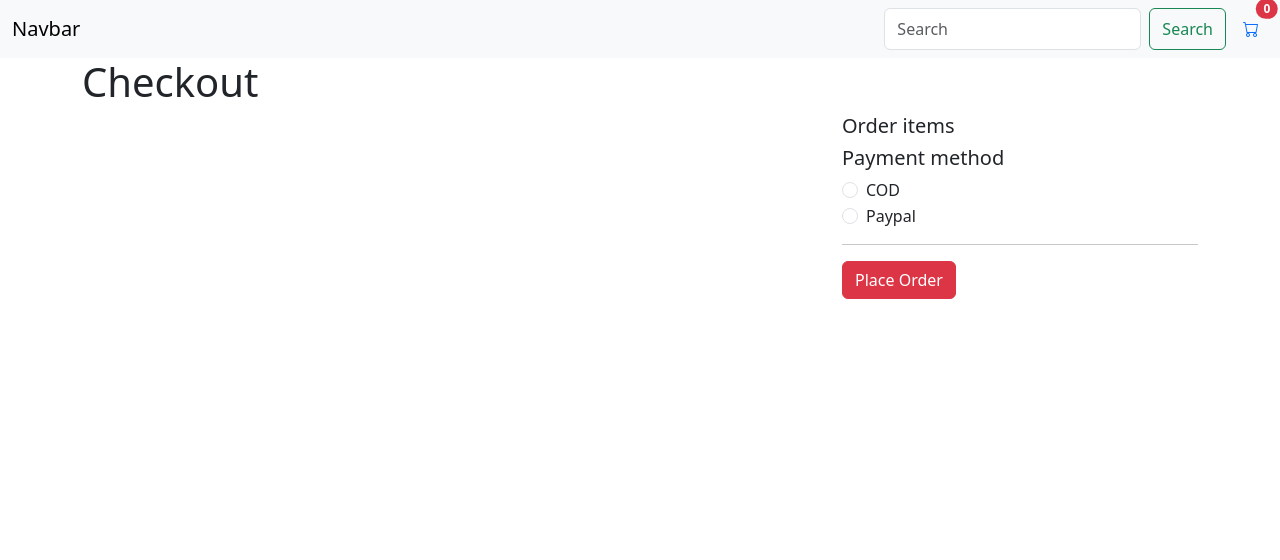
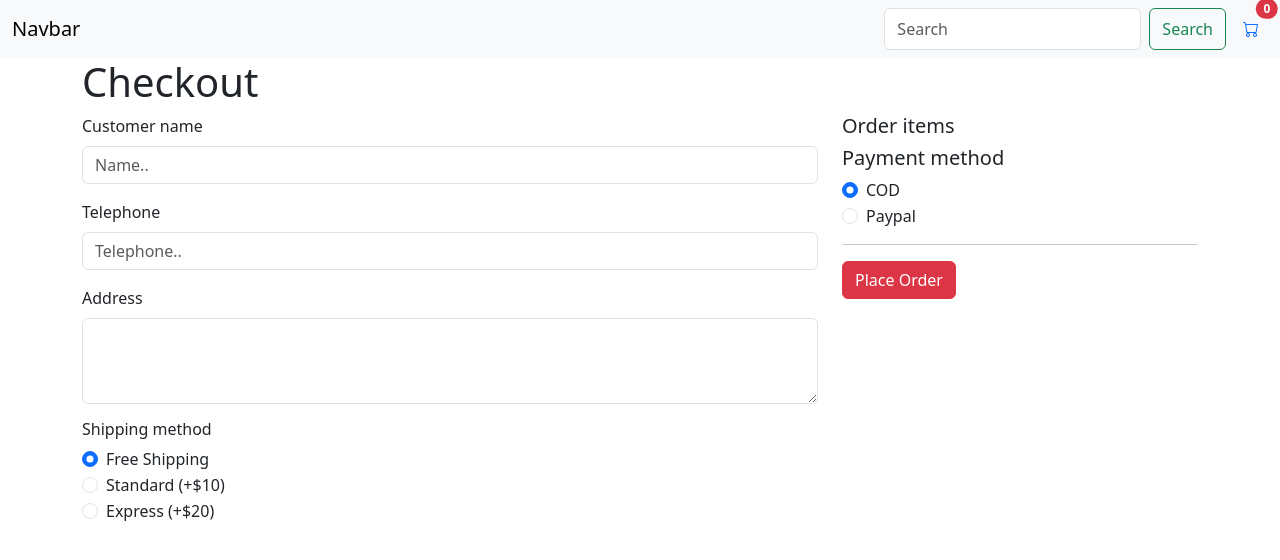
Before and after one commit to hoatq-fptaptech/T2311E_PHP, a PHP site: page /checkout.php in a window 1280 px wide. Shown: the top 560 px of the page. Run offline with PHP 8.4, Linux system fonts and the light colour scheme; data that the repository does not hold is empty.

Commit message:
demo checkout form

```diff
--- a/checkout.php
+++ b/checkout.php
@@ -16,10 +16,40 @@
     <main class="main">
         <div class="container">
             <h1>Checkout</h1>
-            <form action="#" method="Post">
+            <form action="/place_order.php" method="post">
             <div class="row">
                 <div class="col-8">
-
+                    <div class="mb-3">
+                    <label for="exampleFormControlInput1" class="form-label">Customer name</label>
+                    <input required name="customer_name" type="text" class="form-control" id="exampleFormControlInput1" placeholder="Name..">
+                    </div>
+                    <div class="mb-3">
+                    <label for="exampleFormControlInput2" class="form-label">Telephone</label>
+                    <input required name="tel" type="text" class="form-control" id="exampleFormControlInput2" placeholder="Telephone..">
+                    </div>
+                    <div class="mb-3">
+                    <label for="exampleFormControlTextarea1" class="form-label">Address</label>
+                    <textarea required name="address" class="form-control" id="exampleFormControlTextarea1" rows="3"></textarea>
+                    </div>
+                    <h6>Shipping method</h6>
+                    <div class="form-check">
+                        <input checked name="shipping_method" class="form-check-input" type="radio" value="FREE" id="flexCheckDefault1">
+                        <label class="form-check-label" for="flexCheckDefault1">
+                            Free Shipping
+                        </label>
+                    </div>
+                    <div class="form-check">
+                        <input name="shipping_method" class="form-check-input" type="radio" value="STANDARD" id="flexCheckChecked2">
+                        <label class="form-check-label" for="flexCheckChecked2">
+                            Standard (+$10)
+                        </label>
+                    </div>
+                    <div class="form-check">
+                        <input name="shipping_method" class="form-check-input" type="radio" value="EXPRESS" id="flexCheckChecked3">
+                        <label class="form-check-label" for="flexCheckChecked3">
+                            Express (+$20)
+                        </label>
+                    </div>
                 </div>
                 <div class="col">
                     <h5>Order items</h5>
@@ -32,7 +62,7 @@
                     </ul>
                     <h5>Payment method</h5>
                     <div class="form-check">
-                        <input name="payment_method" class="form-check-input" type="radio" value="COD" id="flexCheckDefault">
+                        <input checked name="payment_method" class="form-check-input" type="radio" value="COD" id="flexCheckDefault">
                         <label class="form-check-label" for="flexCheckDefault">
                             COD
                         </label>
--- /dev/null
+++ b/place_order.php
@@ -0,0 +1 @@
+<?php
```
